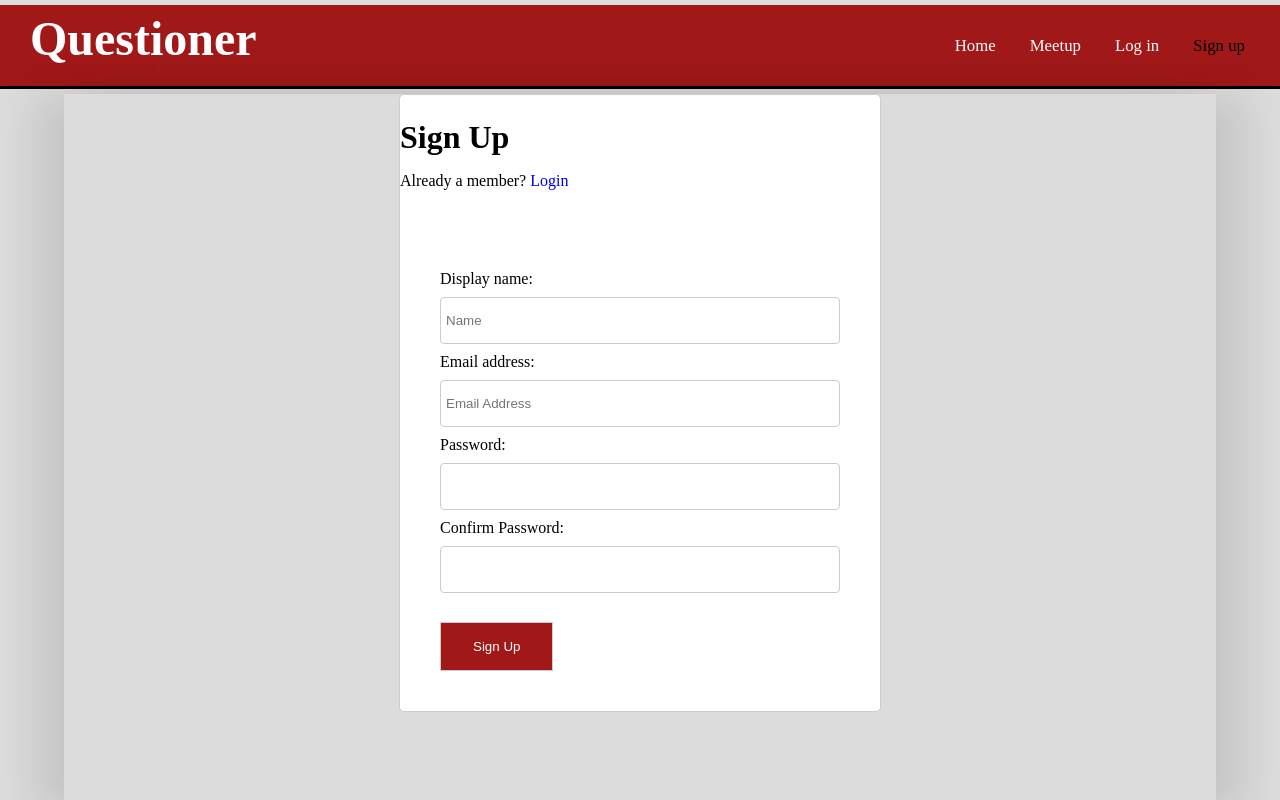
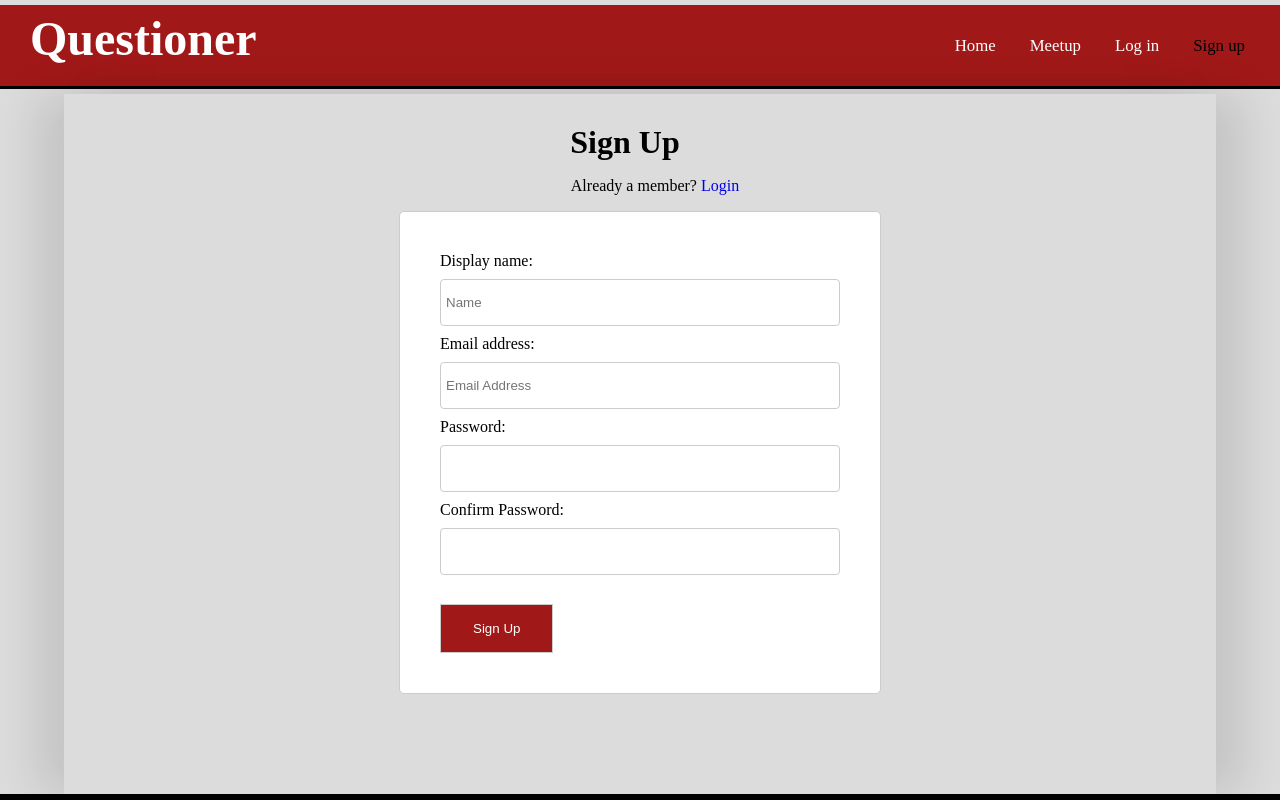
Before and after one commit to halimahO/Questioner, a website: page UI/sign-up.html in a window 1280 px wide. Shown: the top 800 px of the page. Drawn offline with Linux system fonts and the light colour scheme.

Commit message:
Fix the look of sign up page

```diff
--- a/UI/css/styles.css
+++ b/UI/css/styles.css
@@ -204,6 +204,17 @@ section{
 form{
     padding: 40px;
 }
+.sign-up-heading-title{
+    font-size: 2rem;
+    text-align: center;
+    font-weight: bold;
+    padding-top: 30px;
+    padding-right: 30px;
+}
+.sign-up-heading-description{
+    text-align: center;
+    padding-left: 30px;
+}xt box
 .heading-title{
     font-size: 2rem;
     text-align: center;
--- a/UI/sign-up.html
+++ b/UI/sign-up.html
@@ -28,10 +28,12 @@
     <!-- Main area -->
     <main>
        <section>
-           <div class="border">
-                <h1>Sign Up</h1>
-                <p>Already a member? <a href="login.html">Login</a></p>
-                <form class="sign-up">
+            <div>
+                <h1 class= "sign-up-heading-title">Sign Up</h1>
+                <p class="sign-up-heading-description">Already a member? <a href="login.html">Login</a></p>
+            </div>
+            <div class="border">
+                        <form class="sign-up">
                     <div>
                         <label>Display name:</label><br>
                         <input type="text", placeholder="Name">
```
